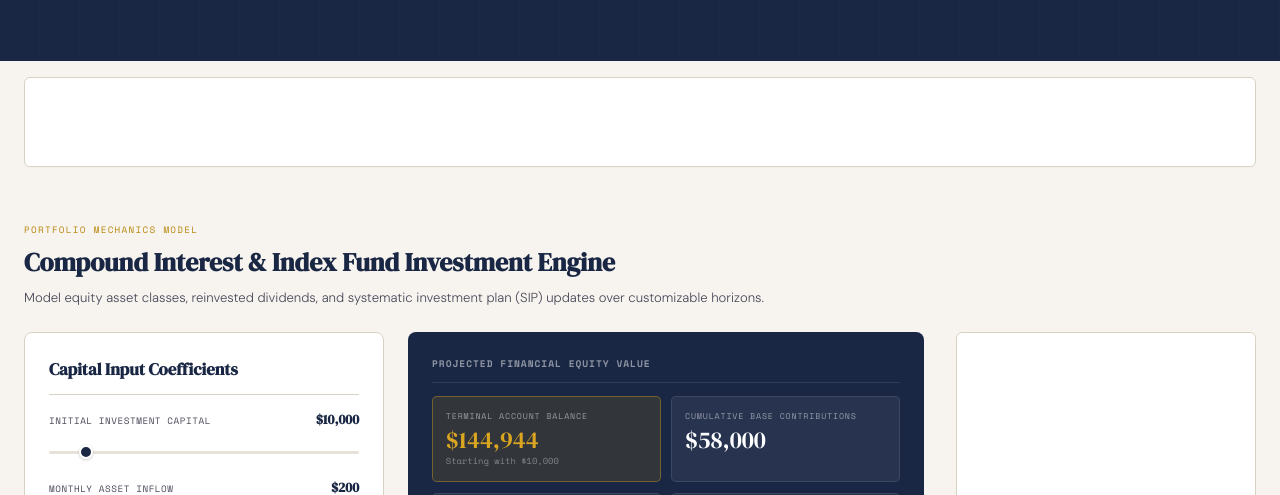
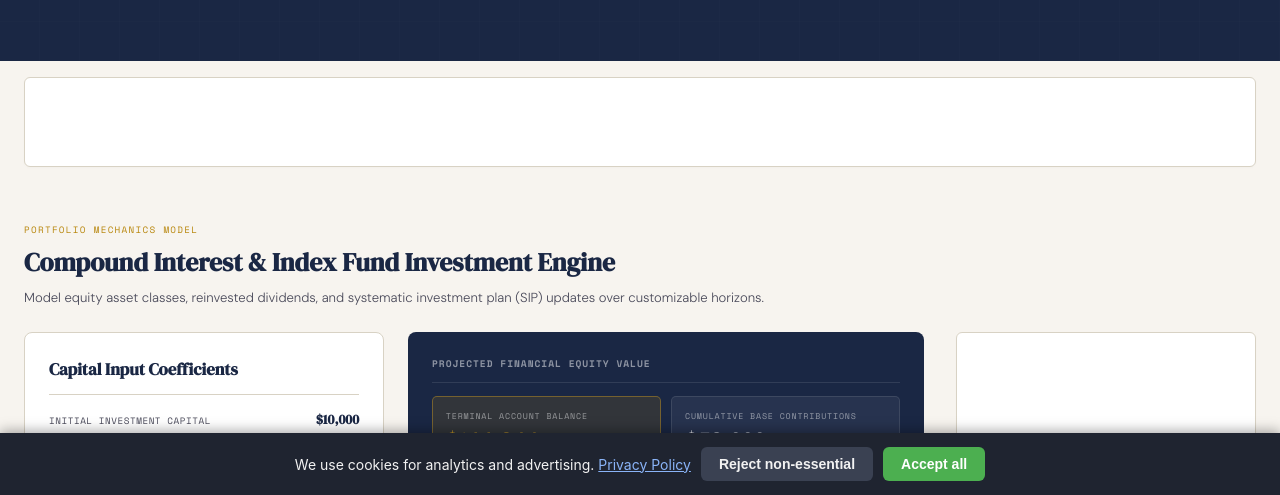
Before and after one commit to oscargml/wealthpath, a plain HTML site: page index.html in a window 1280 px wide. Shown: the part 305-800 px from the top of the page. Drawn offline with nearby package versions, Linux system fonts and the light colour scheme.

Commit message:
Add privacy policy and cookie consent (Consent Mode v2) (#1)
Trackers (GA4/AdSense where present) now default to denied storage
until the user accepts the consent banner. Privacy policy covers
analytics, ads, donations, GDPR rights. Footer link and ads.txt added
where applicable.

Co-authored-by: Claude Fable 5 <noreply@anthropic.com>

```diff
--- /dev/null
+++ b/consent.js
@@ -0,0 +1,86 @@
+/* Cookie consent + Google Consent Mode v2. Load BEFORE any gtag.js / AdSense script. */
+(function () {
+  var script = document.currentScript;
+  var privacyUrl = script ? script.getAttribute('data-privacy-url') : '/privacy.html';
+  var KEY = 'cookie_consent_v1';
+
+  window.dataLayer = window.dataLayer || [];
+  function gtag() { window.dataLayer.push(arguments); }
+
+  var stored = null;
+  try { stored = localStorage.getItem(KEY); } catch (e) {}
+
+  gtag('consent', 'default', {
+    ad_storage: 'denied',
+    ad_user_data: 'denied',
+    ad_personalization: 'denied',
+    analytics_storage: 'denied',
+    wait_for_update: 500
+  });
+
+  function apply(granted) {
+    var v = granted ? 'granted' : 'denied';
+    gtag('consent', 'update', {
+      ad_storage: v,
+      ad_user_data: v,
+      ad_personalization: v,
+      analytics_storage: v
+    });
+  }
+
+  if (stored === 'granted') apply(true);
+  else if (stored === 'denied') apply(false);
+
+  var LANGS = {
+    en: { msg: 'We use cookies for analytics and advertising.', link: 'Privacy Policy', accept: 'Accept all', reject: 'Reject non-essential' },
+    es: { msg: 'Usamos cookies para analítica y publicidad.', link: 'Política de Privacidad', accept: 'Aceptar todo', reject: 'Rechazar no esenciales' },
+    fr: { msg: 'Nous utilisons des cookies à des fins d’analyse et de publicité.', link: 'Politique de confidentialité', accept: 'Tout accepter', reject: 'Refuser les non essentiels' },
+    it: { msg: 'Utilizziamo cookie per analisi e pubblicità.', link: 'Informativa sulla privacy', accept: 'Accetta tutto', reject: 'Rifiuta non essenziali' }
+  };
+
+  function choose(granted) {
+    try { localStorage.setItem(KEY, granted ? 'granted' : 'denied'); } catch (e) {}
+    apply(granted);
+    var el = document.getElementById('cc-banner');
+    if (el) el.parentNode.removeChild(el);
+  }
+
+  function show() {
+    if (document.getElementById('cc-banner')) return;
+    var lang = (document.documentElement.lang || 'en').slice(0, 2).toLowerCase();
+    var t = LANGS[lang] || LANGS.en;
+    var div = document.createElement('div');
+    div.id = 'cc-banner';
+    div.setAttribute('role', 'dialog');
+    div.setAttribute('aria-live', 'polite');
+    div.style.cssText = 'position:fixed;bottom:0;left:0;right:0;z-index:2147483647;background:#1f2430;color:#f2f2f2;padding:14px 16px;font:14px/1.5 -apple-system,BlinkMacSystemFont,"Segoe UI",Roboto,sans-serif;display:flex;flex-wrap:wrap;gap:10px;align-items:center;justify-content:center;box-shadow:0 -2px 12px rgba(0,0,0,.35)';
+    var msg = document.createElement('span');
+    msg.textContent = t.msg + ' ';
+    if (privacyUrl) {
+      var a = document.createElement('a');
+      a.href = privacyUrl;
+      a.textContent = t.link;
+      a.style.cssText = 'color:#8ab4f8;text-decoration:underline';
+      msg.appendChild(a);
+    }
+    var btnStyle = 'border:0;border-radius:6px;padding:9px 18px;font-weight:600;cursor:pointer;font-size:14px';
+    var reject = document.createElement('button');
+    reject.textContent = t.reject;
+    reject.style.cssText = btnStyle + ';background:#3a4152;color:#f2f2f2';
+    reject.onclick = function () { choose(false); };
+    var accept = document.createElement('button');
+    accept.textContent = t.accept;
+    accept.style.cssText = btnStyle + ';background:#4caf50;color:#fff';
+    accept.onclick = function () { choose(true); };
+    div.appendChild(msg);
+    div.appendChild(reject);
+    div.appendChild(accept);
+    document.body.appendChild(div);
+  }
+
+  if (stored !== 'granted' && stored !== 'denied') {
+    if (document.readyState === 'loading') document.addEventListener('DOMContentLoaded', show);
+    else show();
+  }
+  window.showConsentBanner = show;
+})();
--- a/index.html
+++ b/index.html
@@ -18,7 +18,8 @@
 }
 </script>
   <!-- Google tag (gtag.js) -->
-<script async src="https://www.googletagmanager.com/gtag/js?id=G-BTRDF6R15Z"></script>
+<script src="/consent.js" data-privacy-url="/privacy.html"></script>
+    <script async src="https://www.googletagmanager.com/gtag/js?id=G-BTRDF6R15Z"></script>
 <script>
   window.dataLayer = window.dataLayer || [];
   function gtag(){dataLayer.push(arguments);}
@@ -744,5 +745,7 @@ window.addEventListener('DOMContentLoaded', () => {
   cmpUpdate();
 });
 </script>
+
+<footer style="text-align:center;padding:20px 12px 90px;font-size:13px;color:#888"><a href="/privacy.html" style="color:inherit;text-decoration:underline">Privacy Policy</a></footer>
 </body>
 </html>
```
Also changed, not shown: privacy.html (added, +43 -0 lines), ads.txt (added).
